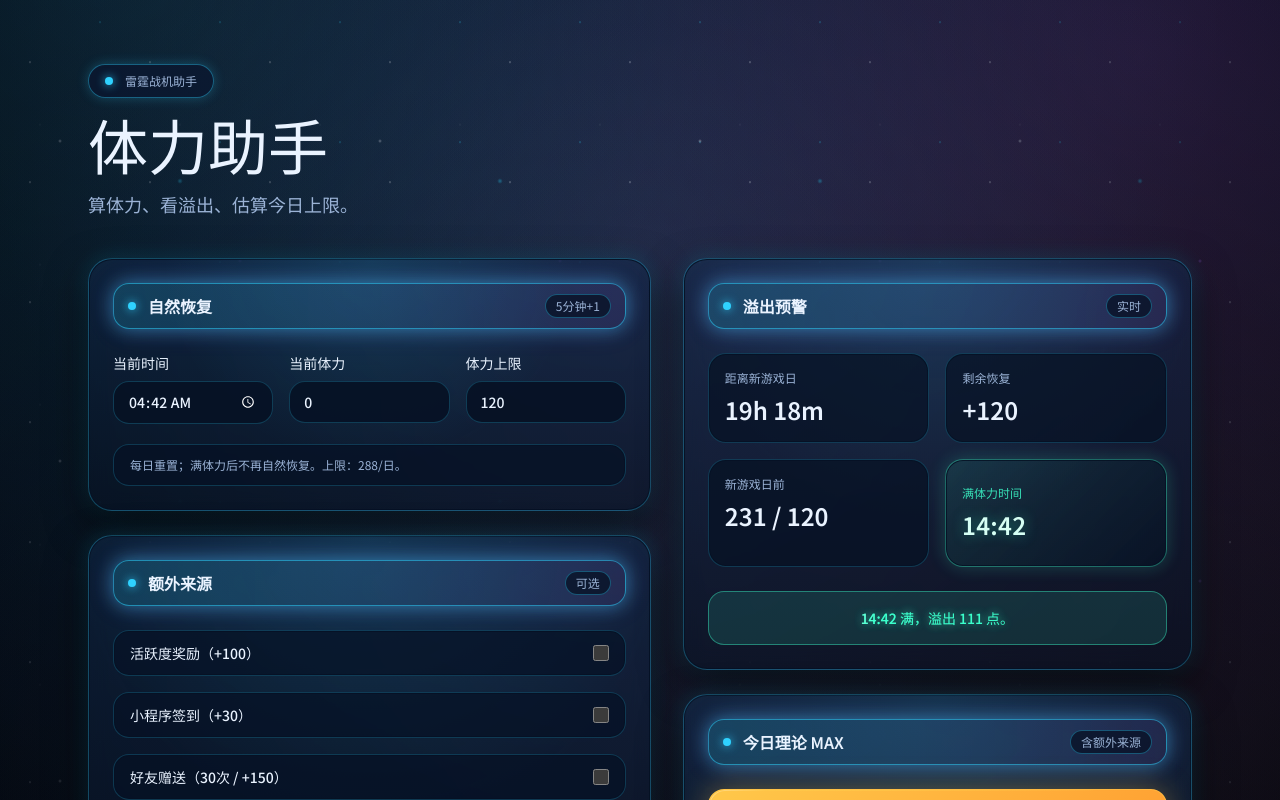
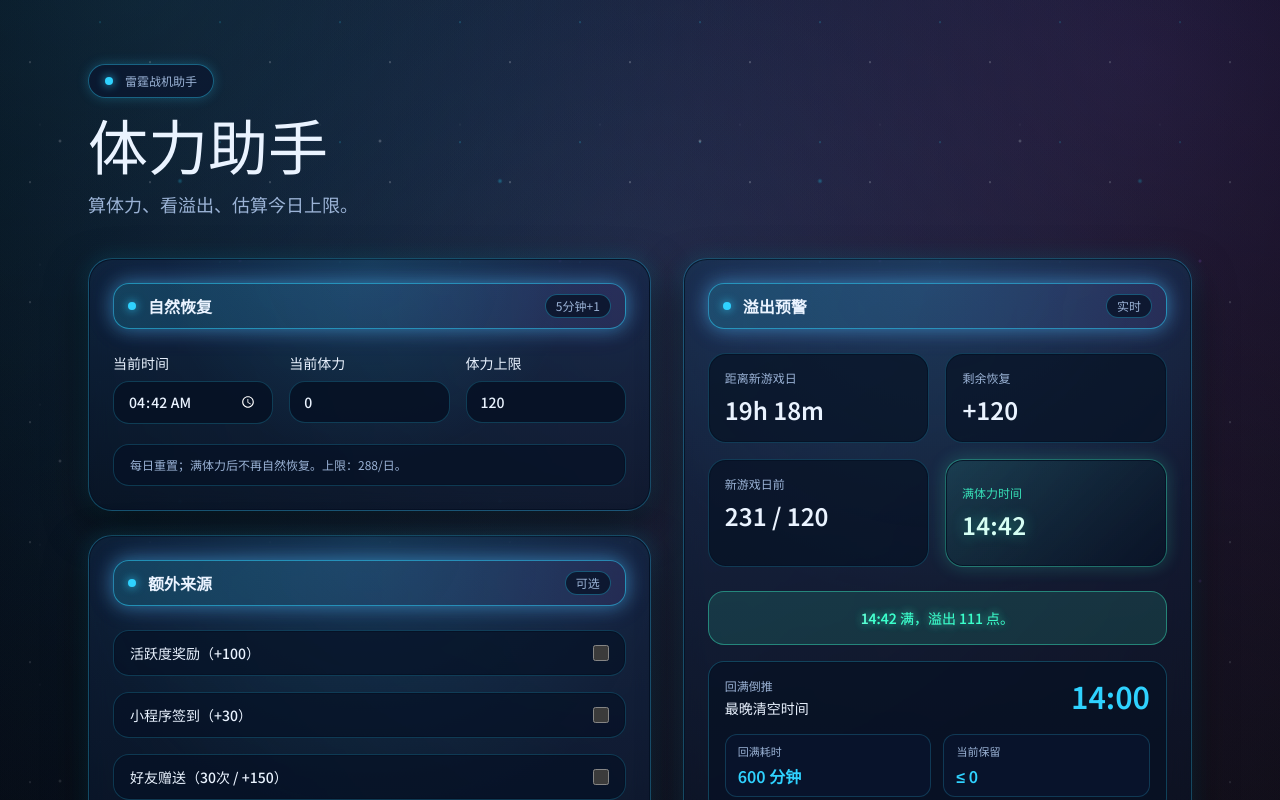
Before and after one commit to GinWU05/thunder-fighter-helper, a Next.js app: page / in a window 1280 px wide. Shown: the top 800 px of the page. Built offline with nearby package versions, Linux system fonts and the light colour scheme.

Commit message:
feat: add stamina refill planning card

```diff
--- a/src/app/page.tsx
+++ b/src/app/page.tsx
@@ -383,6 +383,13 @@ export default function Home() {
   const safeMax = toPositiveInt(maxStamina);
   const expectedAtMidnight = safeCurrent + naturalRecovery;
   const overflow = Math.max(0, expectedAtMidnight - safeMax);
+  const fullRecoveryMinutes = safeMax * RECOVERY_INTERVAL_MINUTES;
+  const latestEmptyStartMinutes = Math.max(
+    0,
+    24 * 60 - fullRecoveryMinutes,
+  );
+  const latestEmptyStartTime = formatMinutesToTime(latestEmptyStartMinutes);
+  const maxStaminaToKeepNow = Math.max(0, safeMax - naturalRecovery);
   const activityTotal = activityReward ? 100 : 0;
   const miniProgramTotal = miniProgramSignIn ? 30 : 0;
   const friendGiftTotal = friendGift ? FRIEND_GIFT_TOTAL : 0;
@@ -506,6 +513,11 @@ export default function Home() {
   );
   const animatedOverflow = useCountUp(
     overflow,
+    700,
+    !prefersReducedMotion,
+  );
+  const animatedMaxStaminaToKeep = useCountUp(
+    maxStaminaToKeepNow,
     700,
     !prefersReducedMotion,
   );
@@ -787,6 +799,33 @@ export default function Home() {
                   {overflowSummary}
                 </span>
               </div>
+              <div className="mt-4 rounded-2xl border border-accent-blue/25 bg-surface-strong/75 px-4 py-4 shadow-[inset_0_0_0_1px_rgba(7,18,37,0.8)]">
+                <div className="flex items-start justify-between gap-4">
+                  <div>
+                    <p className="text-xs text-muted">回满倒推</p>
+                    <p className="mt-1 text-sm font-medium text-foreground">
+                      最晚清空时间
+                    </p>
+                  </div>
+                  <p className="text-3xl font-semibold text-accent-blue font-[var(--font-display)]">
+                    {latestEmptyStartTime}
+                  </p>
+                </div>
+                <div className="mt-4 grid grid-cols-2 gap-3">
+                  <div className="rounded-xl border border-accent-blue/20 bg-surface/70 px-3 py-2">
+                    <p className="text-[11px] text-muted">回满耗时</p>
+                    <p className="mt-1 text-base font-semibold text-accent-blue font-[var(--font-display)]">
+                      {fullRecoveryMinutes} 分钟
+                    </p>
+                  </div>
+                  <div className="rounded-xl border border-accent-blue/20 bg-surface/70 px-3 py-2">
+                    <p className="text-[11px] text-muted">当前保留</p>
+                    <p className="mt-1 text-base font-semibold text-accent-blue font-[var(--font-display)]">
+                      ≤ {animatedMaxStaminaToKeep}
+                    </p>
+                  </div>
+                </div>
+              </div>
             </div>
 
             <div className={cardBase} style={{ animationDelay: "320ms" }}>
```
